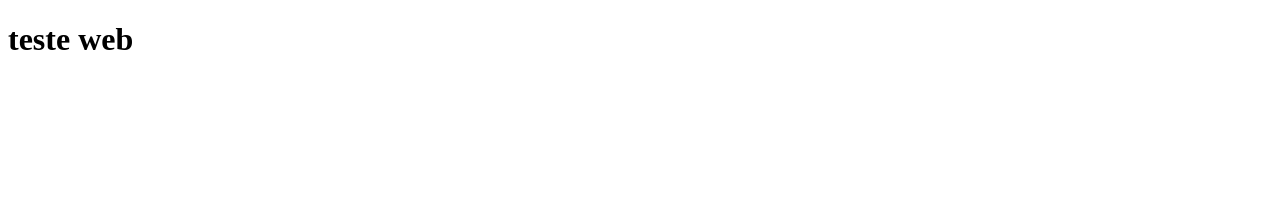
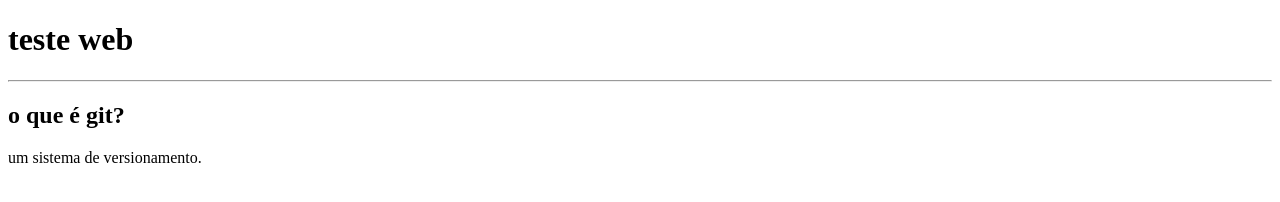
Before and after one commit to Patyloisena2019/exemplo, a plain HTML site: page index.html in a window 1280 px wide. Drawn offline with Linux system fonts and the light colour scheme.

Commit message:
Adição de subtitulo git

```diff
--- a/index.html
+++ b/index.html
@@ -7,6 +7,9 @@
 <body>
 
   <h1>teste web</h1>
+  <hr>
+  <h2>o que é git?</h2>
+  <p>um sistema de versionamento.</p>
 
 
 
```
